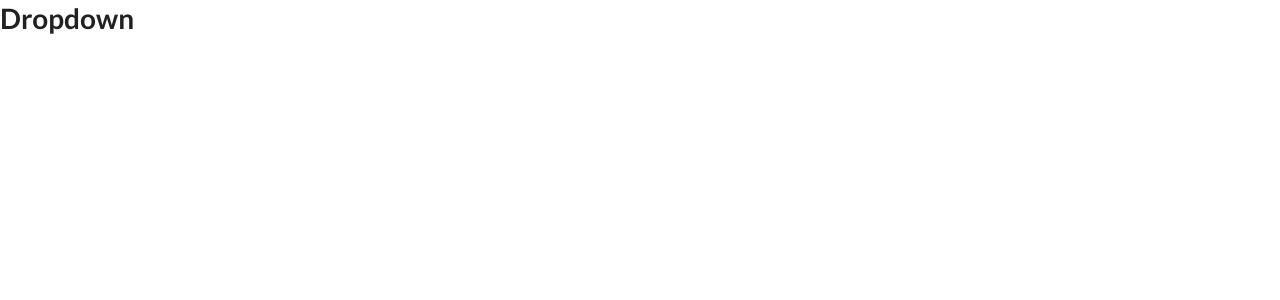
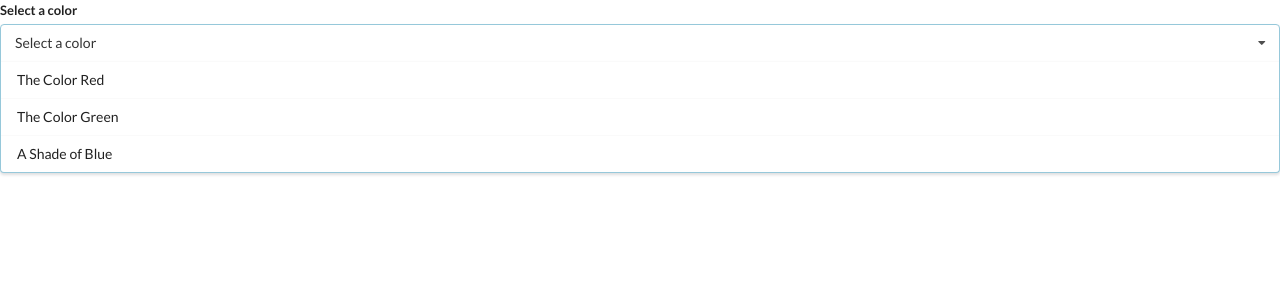
Before and after one commit to VaderSteve76/widgets-hooks, a React (Create React App) app in the folder widgets-hooks/: page / in a window 1280 px wide. Shown: the top 300 px of the page. Built offline with nearby package versions, Linux system fonts and the light colour scheme.

Commit message:
Mapping options and rendering

```diff
--- a/widgets-hooks/src/App.js
+++ b/widgets-hooks/src/App.js
@@ -20,23 +20,23 @@
 
 const options = [
   {
-    label: 'The color red',
-    value: 'red'
+    label: "The Color Red",
+    value: "red",
   },
   {
-    label: 'The color green',
-    value: 'green'
+    label: "The Color Green",
+    value: "green",
   },
   {
-    label: 'The color blue',
-    value: 'blue'
+    label: "A Shade of Blue",
+    value: "blue",
   }
 ];
 
 const App = () => {
   return (
     <div>
-      <Dropdown option={options} />
+      <Dropdown options={options} />
     </div>
   );
 }
--- a/widgets-hooks/src/components/Dropdown.js
+++ b/widgets-hooks/src/components/Dropdown.js
@@ -1,7 +1,26 @@
 import React from 'react';
 
-const Dropdown = () => {
-  return <h1>Dropdown</h1>
+const Dropdown = ({ options }) => {
+  const renderedOptions = options.map((option) => {
+    return (
+      <div key={option.value} className="item">
+        {option.label}
+      </div>
+    );
+  });
+
+  return (
+    <div className="ui form">
+      <div className="field">
+        <label className="label">Select a color</label>
+        <div className="ui selection dropdown visible active">
+          <i className="dropdown icon"></i>
+          <div className="text">Select a color</div>
+          <div className="menu visible transition">{renderedOptions}</div>
+        </div>
+      </div>
+    </div>
+  );
 };
 
 export default Dropdown;
```
Also changed, not shown: 1 other file (tests, documents, lock files or other folders).
